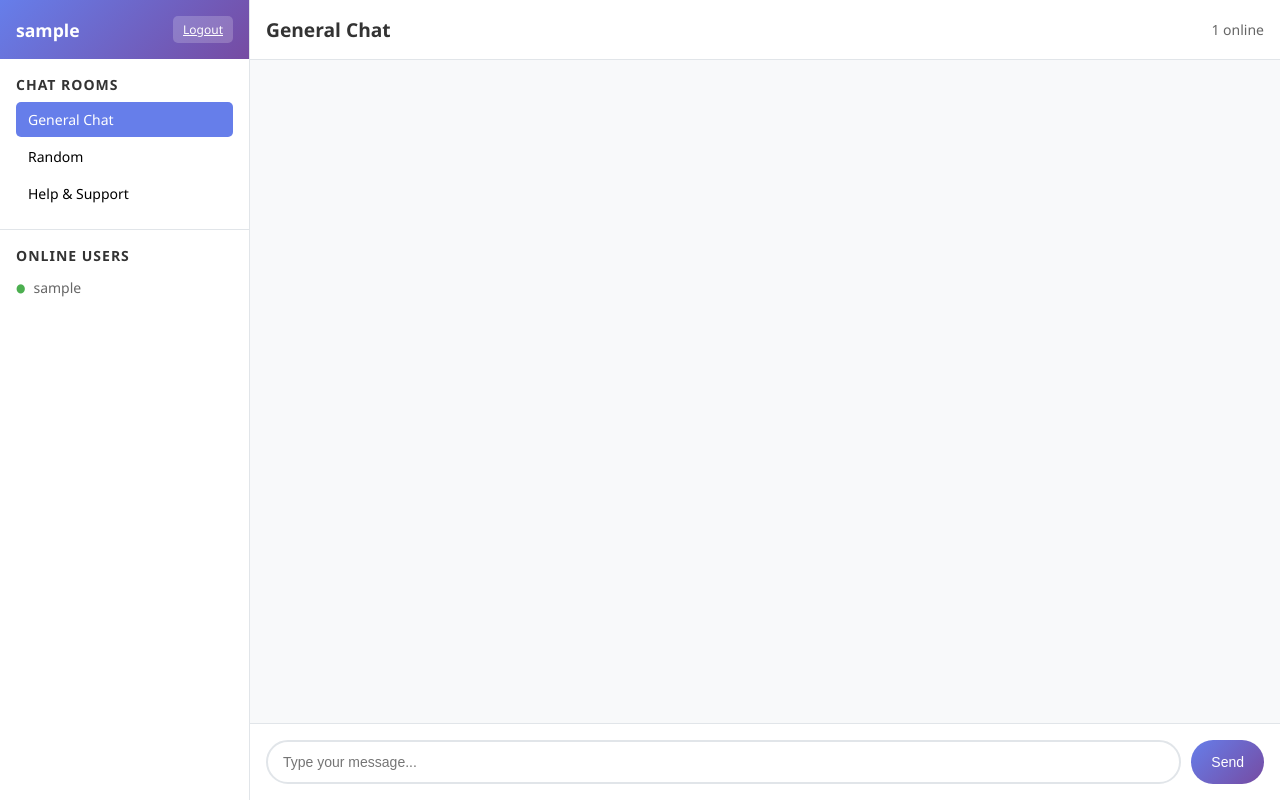
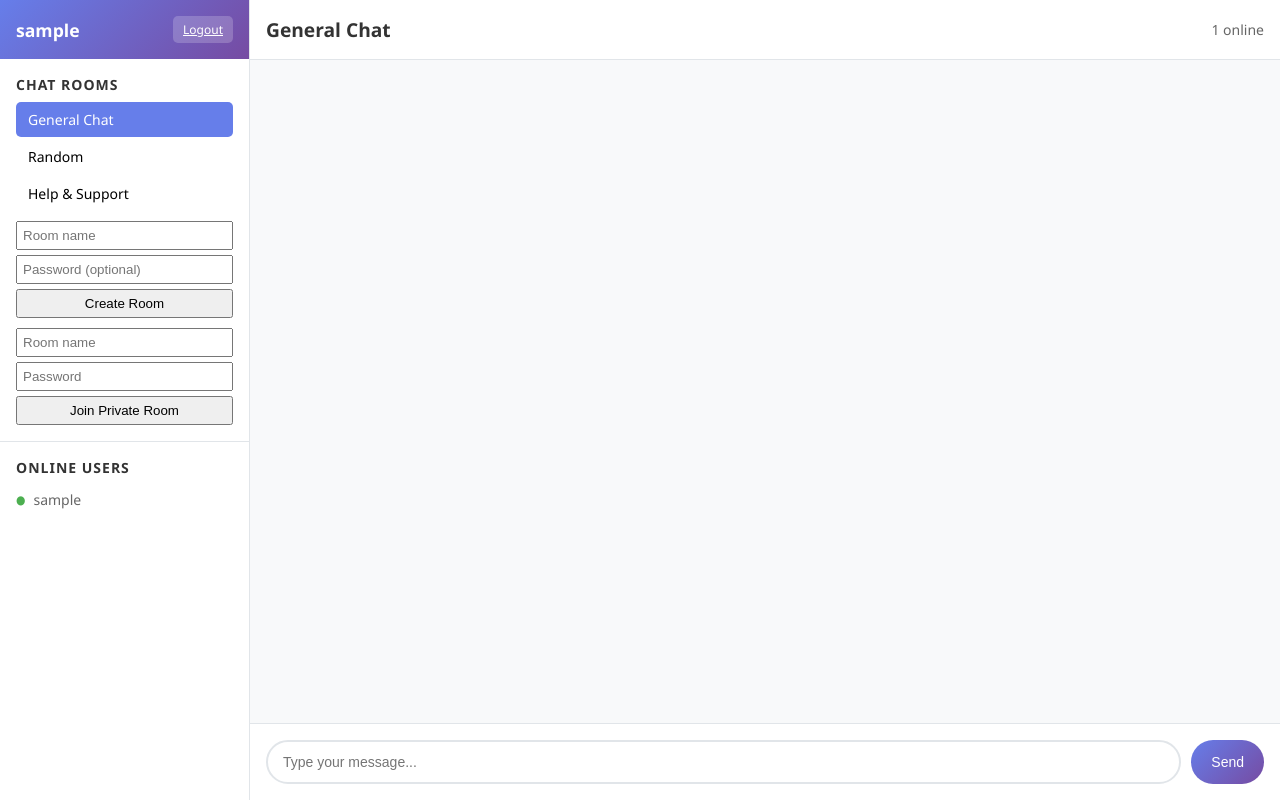
Before and after one commit to Rulervicky816/chat-room, a Flask app: page /chat in a window 1280 px wide. Run offline with Flask 3, Linux system fonts and the light colour scheme; the visitor is signed in with stand-in values (Sample User, id 1); some libraries are stand-ins or nearby versions.

Commit message:
Add files via upload

```diff
--- a/templates/chat.html
+++ b/templates/chat.html
@@ -286,7 +286,22 @@
                 <div class="room-item active" data-room="general">General Chat</div>
                 <div class="room-item" data-room="random">Random</div>
                 <div class="room-item" data-room="help">Help & Support</div>
+
+                <!-- Room creation form -->
+                <div style="margin-top: 10px;">
+                    <input type="text" id="new-room-name" placeholder="Room name" style="width:100%;padding:5px;margin-bottom:5px;">
+                    <input type="password" id="new-room-password" placeholder="Password (optional)" style="width:100%;padding:5px;margin-bottom:5px;">
+                    <button id="create-room-btn" style="width:100%;padding:5px;">Create Room</button>
+                </div>
+
+                <!-- Join private room form -->
+                <div style="margin-top: 10px;">
+                    <input type="text" id="join-room-name" placeholder="Room name" style="width:100%;padding:5px;margin-bottom:5px;">
+                    <input type="password" id="join-room-password" placeholder="Password" style="width:100%;padding:5px;margin-bottom:5px;">
+                    <button id="join-room-btn" style="width:100%;padding:5px;">Join Private Room</button>
+                </div>
             </div>
+
 
             <div class="users-section">
                 <h3>Online Users</h3>
@@ -339,12 +354,53 @@
                     document.querySelectorAll('.room-item').forEach(r => r.classList.remove('active'));
                     item.classList.add('active');
 
-                    // Join new room
-                    socket.emit('join_room', { room: room });
+                    // Join new room (no password for public)
+                    socket.emit('join_room', { room: room, password: '' });
                     currentRoom = room;
                 }
             });
         });
+
+        // 🔽 STEP 2: Create room and join private room handlers 🔽
+        document.getElementById('create-room-btn').addEventListener('click', () => {
+            const roomName = document.getElementById('new-room-name').value.trim();
+            const password = document.getElementById('new-room-password').value.trim();
+
+            if (roomName) {
+                fetch('/create_room', {
+                    method: 'POST',
+                    headers: { 'Content-Type': 'application/x-www-form-urlencoded' },
+                    body: `room=${encodeURIComponent(roomName)}&password=${encodeURIComponent(password)}`
+                })
+                .then(res => res.json())
+                .then(data => {
+                    if (data.success) {
+                        alert(`Room "${roomName}" created!`);
+                        socket.emit('join_room', { room: roomName, password: password });
+                    } else {
+                        alert(data.error || 'Failed to create room');
+                    }
+                });
+            } else {
+                alert('Please enter a room name');
+            }
+        });
+
+        document.getElementById('join-room-btn').addEventListener('click', () => {
+            const roomName = document.getElementById('join-room-name').value.trim();
+            const password = document.getElementById('join-room-password').value.trim();
+
+            if (roomName && password) {
+                socket.emit('join_room', { room: roomName, password: password });
+            } else {
+                alert('Please enter both room name and password');
+            }
+        });
+
+        socket.on('room_error', (data) => {
+            alert(data.error || 'Could not join room');
+        });
+        // 🔼 STEP 2 code ends here 🔼
 
         // Send message
         messageForm.addEventListener('submit', (e) => {
@@ -446,5 +502,6 @@
         // Auto-scroll to bottom on load
         window.addEventListener('load', scrollToBottom);
     </script>
+
 </body>
 </html>
```
